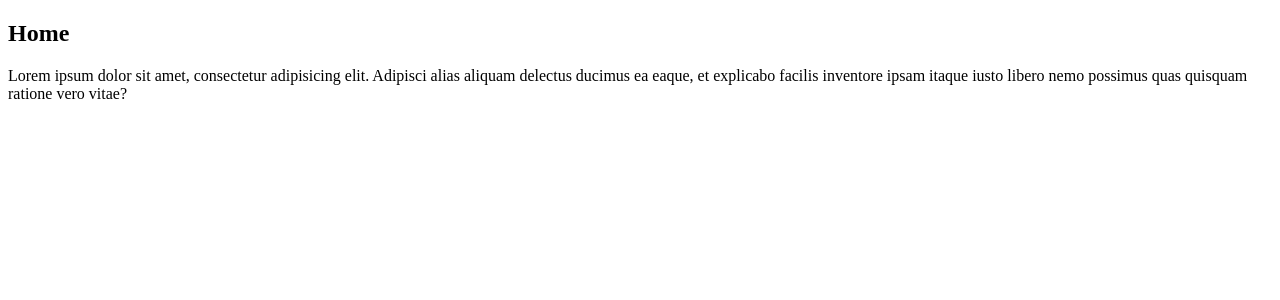
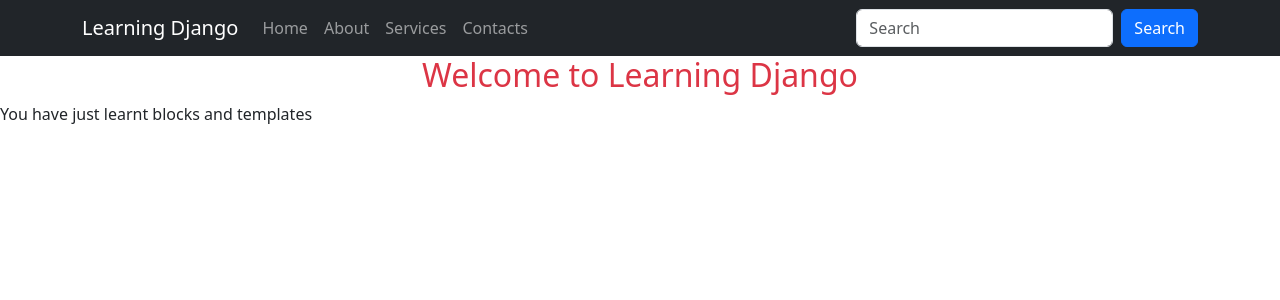
Before and after one commit to he-who-must-not-be-nam3d/learning-django, a Django app: page / in a window 1280 px wide. Shown: the top 300 px of the page. Run offline with Django 5.2, Linux system fonts and the light colour scheme.

Commit message:
Learnt templates and how to read in data from dictionary and lists

```diff
--- a/Django_Project_Intro/urls.py
+++ b/Django_Project_Intro/urls.py
@@ -16,12 +16,12 @@ Including another URLconf
 """
 from django.contrib import admin
 from django.urls import path
-
 from main_app import views
 
 urlpatterns = [
-    path('', views.home),
-    path('about', views.about),
-    path('services', views.services),
+    path('', views.home, name='home'),
+    path('about', views.about, name='about'),
+    path('services', views.services, name='services'),
+    path('contacts', views.contacts, name='contacts'),
     path('admin/', admin.site.urls),
 ]
--- a/main_app/views.py
+++ b/main_app/views.py
@@ -8,4 +8,11 @@ def about(request):
     return render(request, 'about.html')
 
 def services(request):
-    return render(request, 'services.html')
+    our_services = ['Software Development', 'Website Development', 'Penetration Testing']
+    price = 10000
+    date = '05-11-2024'
+    return render(request, 'services.html', {"services": our_services, "price":price, 'date': date})
+
+
+def contacts(request):
+    return render(request, 'contacts.html')
--- a/templates/home.html
+++ b/templates/home.html
@@ -1,12 +1,10 @@
-<!DOCTYPE html>
-<html lang="en">
-<head>
-    <meta charset="UTF-8">
-    <title>Django Project One</title>
-</head>
-<body>
-<h2>Home</h2>
-<p>Lorem ipsum dolor sit amet, consectetur adipisicing elit. Adipisci alias aliquam delectus ducimus ea eaque, et
-    explicabo facilis inventore ipsam itaque iusto libero nemo possimus quas quisquam ratione vero vitae?</p>
-</body>
-</html>
+{% extends 'master.html' %}
+
+{% block title %}
+    <title>Home</title>
+{% endblock %}
+
+{% block content %}
+    <h2 class="text-center text-danger">Welcome to Learning Django</h2>
+<p>You have just learnt blocks and templates</p>
+{% endblock %}
--- /dev/null
+++ b/templates/master.html
@@ -0,0 +1,46 @@
+<!DOCTYPE html>
+<html lang="en">
+<head>
+    <meta charset="UTF-8">
+    {% block title%}
+        <title>Master Layout</title>
+    {% endblock %}
+    <link href="https://cdn.jsdelivr.net/npm/bootstrap@5.3.3/dist/css/bootstrap.min.css" rel="stylesheet">
+</head>
+<body>
+<nav class="navbar navbar-expand-sm navbar-dark bg-dark">
+    <div class="container">
+        <a class="navbar-brand" href="{% url 'home' %}">Learning Django</a>
+        <button class="navbar-toggler" type="button" data-bs-toggle="collapse" data-bs-target="#mynavbar">
+            <span class="navbar-toggler-icon"></span>
+        </button>
+        <div class="collapse navbar-collapse" id="mynavbar">
+            <ul class="navbar-nav me-auto">
+                <li class="nav-item">
+                    <a class="nav-link" href="{% url 'home' %}">Home</a>
+                </li>
+                <li class="nav-item">
+                    <a class="nav-link" href="{% url 'about' %}">About</a>
+                </li>
+                <li class="nav-item">
+                    <a class="nav-link" href="{% url 'services' %}">Services</a>
+                </li>
+                <li class="nav-item">
+                    <a class="nav-link" href="{% url 'contacts' %}">Contacts</a>
+                </li>
+            </ul>
+            <form class="d-flex">
+                <input class="form-control me-2" type="text" placeholder="Search">
+                <button class="btn btn-primary" type="button">Search</button>
+            </form>
+        </div>
+    </div>
+</nav>
+
+{% block content %}
+
+{% endblock %}
+
+<script src="https://cdn.jsdelivr.net/npm/bootstrap@5.3.3/dist/js/bootstrap.bundle.min.js"></script>
+</body>
+</html>
```
Also changed, not shown: templates/about.html (+9 -10 lines), templates/contacts.html (added, +23 -0 lines), templates/services.html (+18 -10 lines).
